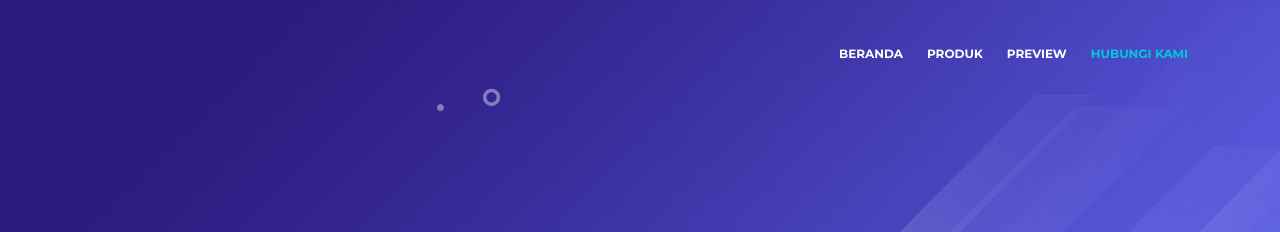
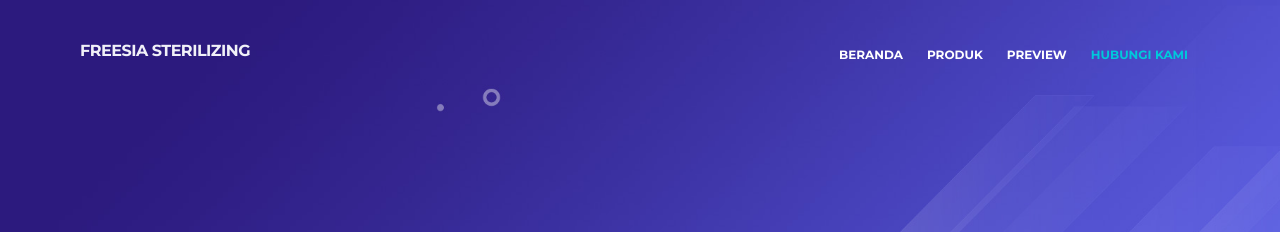
Before and after one commit to fahrifauzan/covid19, a plain HTML site: page web/index.html in a window 1280 px wide. Shown: the top 232 px of the page. Drawn offline with nearby package versions, Linux system fonts and the light colour scheme.

Commit message:
logo text

```diff
--- a/web/index.html
+++ b/web/index.html
@@ -49,7 +49,7 @@
     <!-- Navigation -->
     <nav class="navbar navbar-expand-md navbar-dark navbar-custom fixed-top">
         <!-- Text Logo - Use this if you don't have a graphic logo -->
-        <!-- <a class="navbar-brand logo-text page-scroll" href="index.html">Leno</a> -->
+        <a class="navbar-brand logo-text page-scroll" href="index.html"><h6>FREESIA STERILIZING</h6></a>
 
         <!-- Image Logo -->
         <!-- <a class="navbar-brand logo-image" href="index.html"><img src="images/logo.svg" alt="alternative"></a>  -->
```
